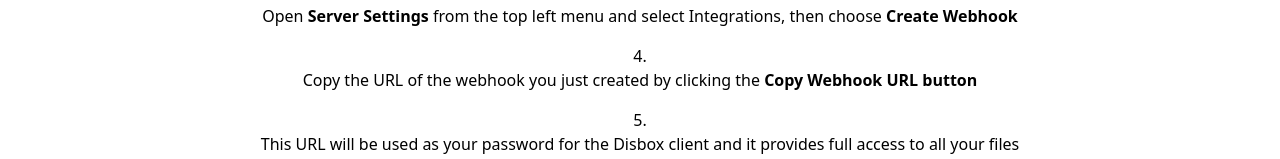
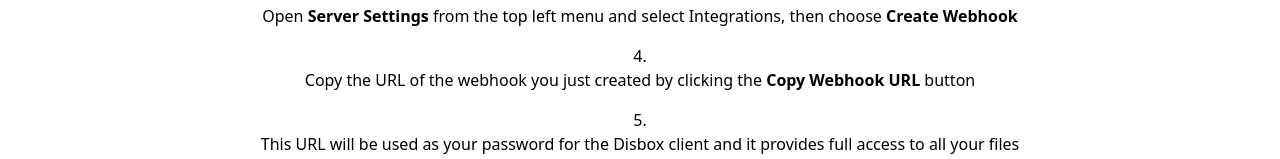
Before and after one commit to DisboxApp/web, a React (Vite) app: page /web/setup in a window 1280 px wide. Shown: the part 340-499 px from the top of the page. Built offline with nearby package versions, Linux system fonts and the light colour scheme.

Commit message:
Move span bolding tags

```diff
--- a/src/Setup.jsx
+++ b/src/Setup.jsx
@@ -45,7 +45,7 @@
           <li className='p-2'>
             <span className='block w-full text-black'>
               Copy the URL of the webhook you just created by clicking the{' '}
-              <span className='font-bold'>Copy Webhook URL button</span>
+              <span className='font-bold'>Copy Webhook URL</span> button
             </span>
           </li>
           <li className='p-2'>
```
